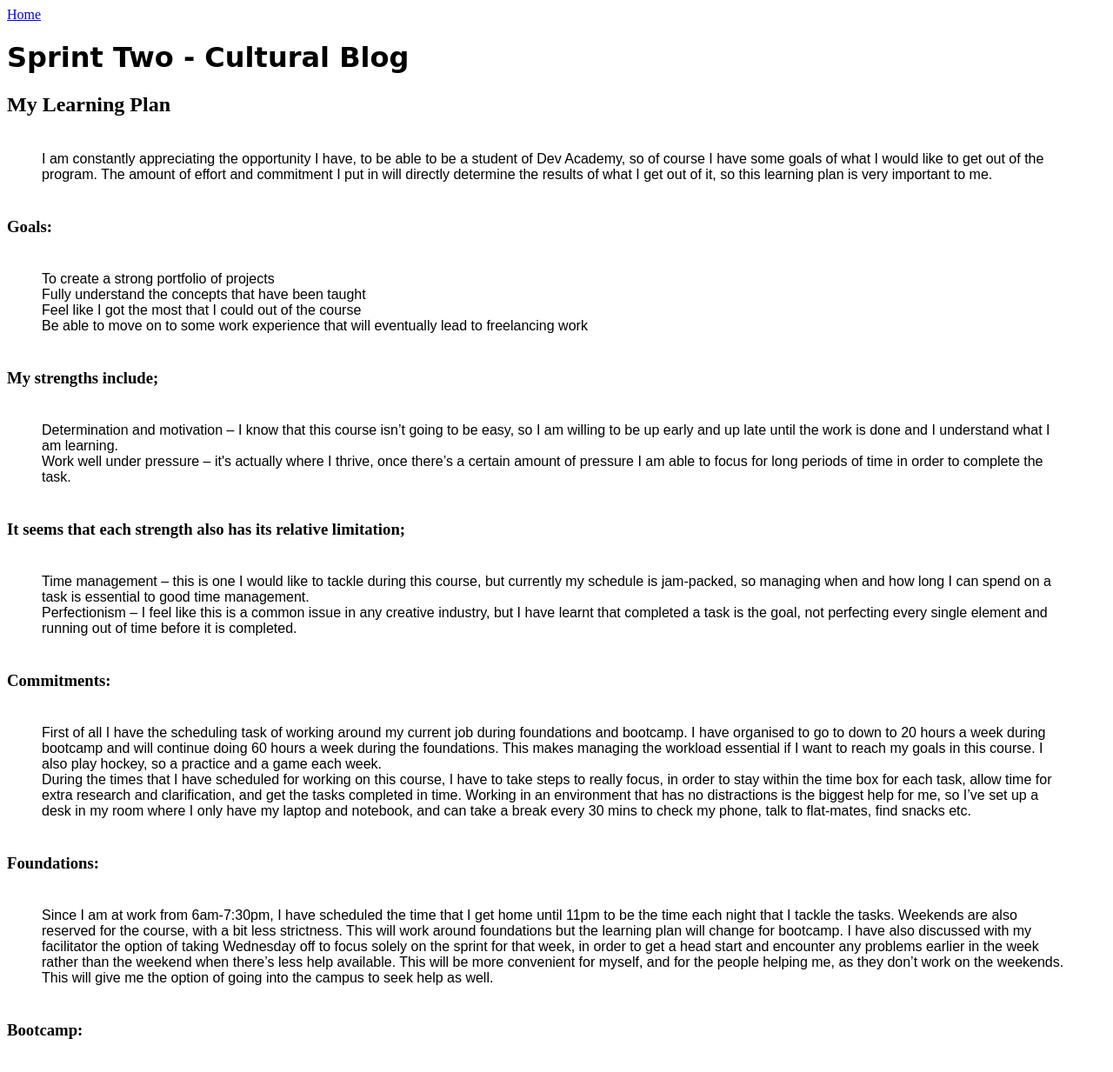
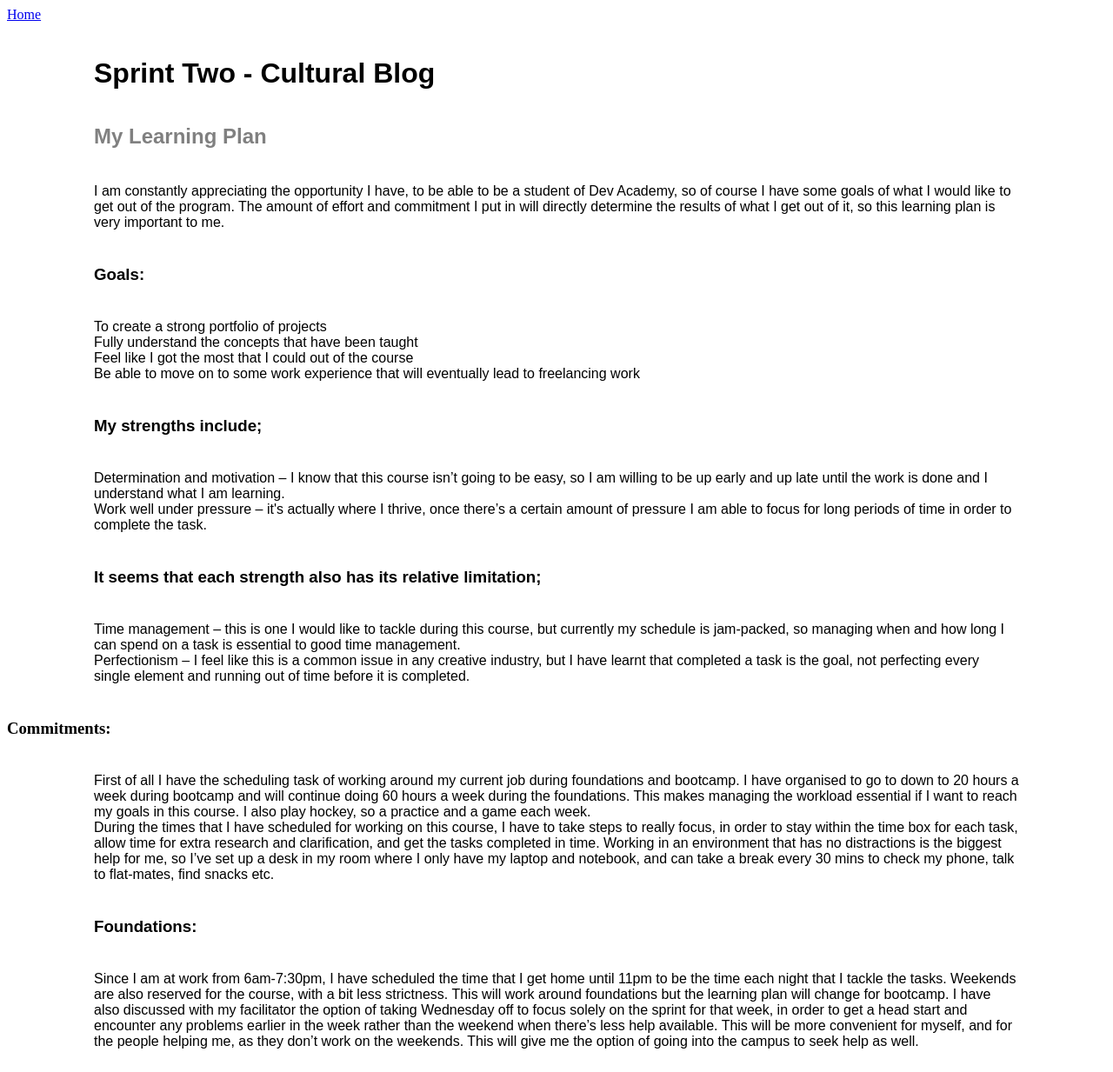
Before and after one commit to chelsea-osborne/chelsea-osborne.github.io, a plain HTML site: page blog/sprint2-cultural.html in a window 1280 px wide. Shown: the top 1233 px of the page at 87% size. Drawn offline with Linux system fonts and the light colour scheme.

Commit message:
heading change

```diff
--- a/blog/sprint2-cultural.html
+++ b/blog/sprint2-cultural.html
@@ -9,22 +9,22 @@
   </head>
   <body>
     <a href="https://chelsea-osborne.github.io/index.html">Home</a>
-    <h1>Sprint Two - Cultural Blog</h1>
-    <h2>My Learning Plan</h2>
+    <h1 class="sprint2-cultural-h1">Sprint Two - Cultural Blog</h1>
+    <h2 class="sprint2-cultural-h2">My Learning Plan</h2>
     <p class="sprint2-cultural-para">I am constantly appreciating the opportunity I have, to be able to be a student of Dev Academy, so of course I have some
     goals of what I would like to get out of the program.  The amount of effort and commitment I put in will directly
     determine the results of what I get out of it, so this learning plan is very important to me.</p>
-    <h3>Goals:</h3>
+    <h3 class="sprint2-cultural-h3">Goals:</h3>
     <p class="sprint2-cultural-para">To create a strong portfolio of projects<br>
     Fully understand the concepts that have been taught<br>
     Feel like I got the most that I could out of the course<br>
     Be able to move on to some work experience that will eventually lead to freelancing work</p>
-    <h3>My strengths include;</h3>
+    <h3 class="sprint2-cultural-h3">My strengths include;</h3>
     <p class="sprint2-cultural-para">Determination and motivation – I know that this course isn’t going to be easy, so I am willing to be up early and up
     late until the work is done and I understand what I am learning.<br>
     Work well under pressure – it's actually where I thrive, once there’s a certain amount of pressure I am able to focus
     for long periods of time in order to complete the task. </p>
-    <h3>It seems that each strength also has its relative limitation;</h3>
+    <h3 class="sprint2-cultural-h3">It seems that each strength also has its relative limitation;</h3>
     <p class="sprint2-cultural-para">Time management – this is one I would like to tackle during this course, but currently my schedule is jam-packed,
     so managing when and how long I can spend on a task is essential to good time management.  <br>
     Perfectionism – I feel like this is a common issue in any creative industry, but I have learnt that completed a
@@ -39,7 +39,7 @@
     get the tasks completed in time.  Working in an environment that has no distractions is the biggest help
     for me, so I’ve set up a desk in my room where I only have my laptop and notebook, and can take a break
     every 30 mins to check my phone, talk to flat-mates, find snacks etc. </p>
-    <h3>Foundations:</h3>
+    <h3 class="sprint2-cultural-h3">Foundations:</h3>
     <p class="sprint2-cultural-para">Since I am at work from 6am-7:30pm, I have scheduled the time that I get home until 11pm to be the time each night
     that I tackle the tasks.  Weekends are also reserved for the course, with a bit less strictness.  This will work
     around foundations but the learning plan will change for bootcamp.  I have also discussed with my facilitator the
@@ -47,7 +47,7 @@
     any problems earlier in the week rather than the weekend when there’s less help available.  This will be more convenient
     for myself, and for the people helping me, as they don’t work on the weekends.  This will give me the option of going
     into the campus to seek help as well.</p>
-    <h3>Bootcamp:</h3>
+    <h3 class="sprint2-cultural-h3">Bootcamp:</h3>
     <p class="sprint2-cultural-para">During bootcamp, Dev Academy will be my main priority, and I plan to get to the classroom at 6am each morning to
     begin learning and stay late until I understand each day’s work and completed as much of the challenges as I can,
     in order to stay on top of the workload.  In terms of working with other learners, group projects would be very
--- a/styles/main.css
+++ b/styles/main.css
@@ -17,5 +17,18 @@ p {
 
 .sprint2-cultural-para {
     font-family: Arial, Helvetica, sans-serif;
-    margin: 40px 40px 40px 40px;
+    margin: 40px 100px 40px 100px;
 }
+.sprint2-cultural-h3 {
+    font-family: Arial, Helvetica, sans-serif;
+    margin: 40px 100px 40px 100px;
+}
+.sprint2-cultural-h2 {
+    font-family: Arial, Helvetica, sans-serif;
+    margin: 40px 100px 40px 100px;
+    color: grey;
+}
+.sprint2-cultural-h1 {
+    font-family: Arial, Helvetica, sans-serif;
+    margin: 40px 100px 40px 100px;
+}
```
